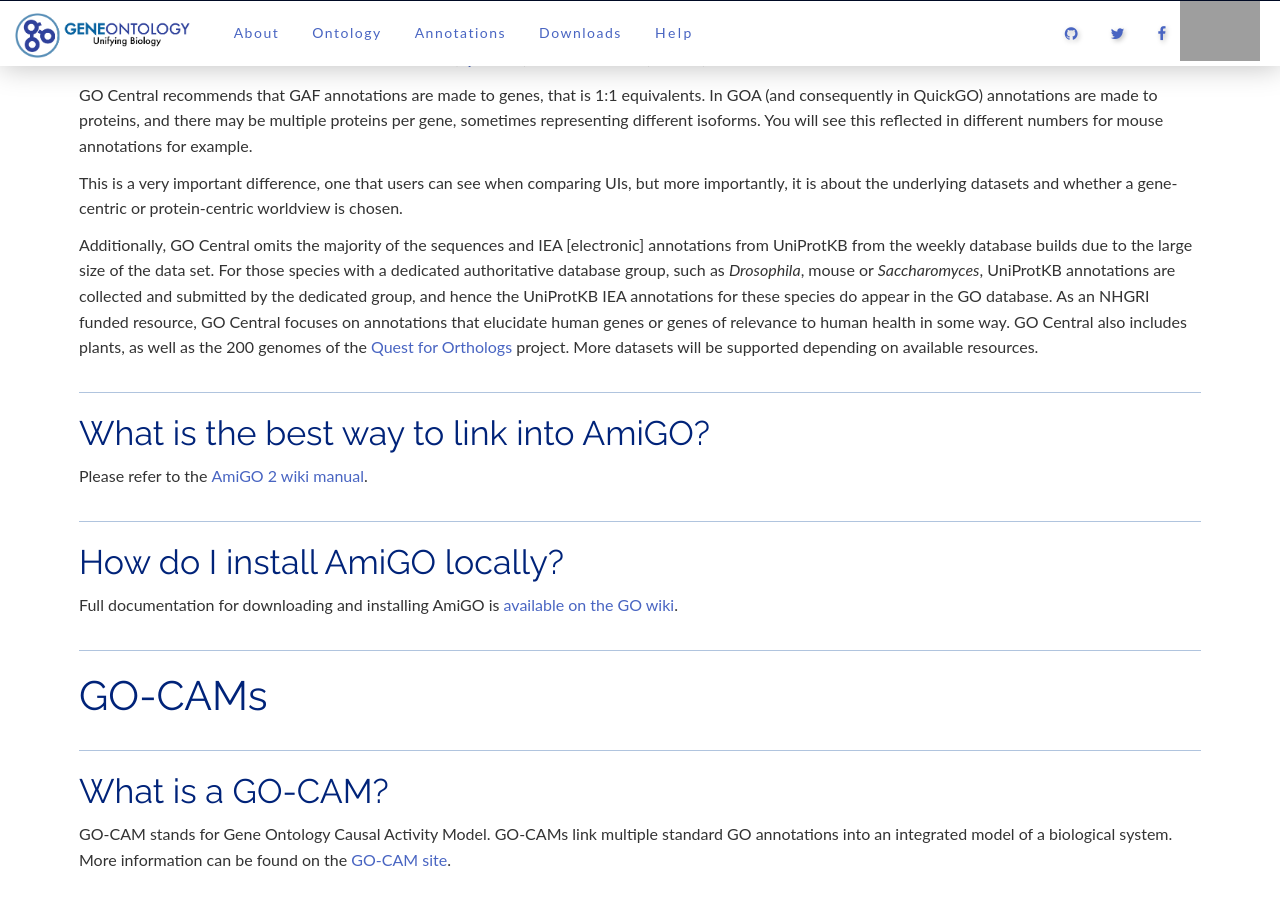
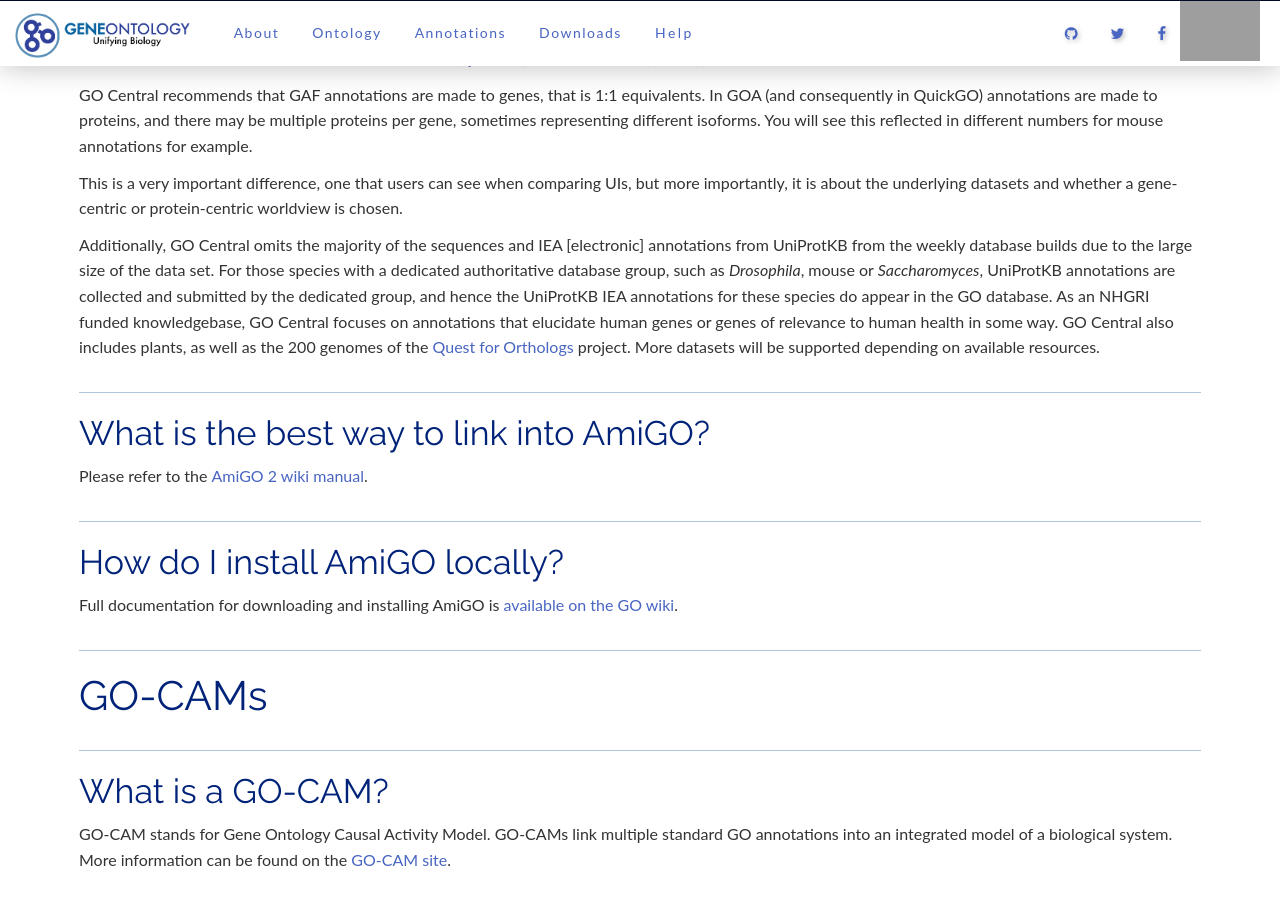
Before and after one commit to geneontology/geneontology.github.io, a Jekyll site: the page built from _docs/faq.md, in a window 1280 px wide and 900 px high, scrolled down 15899 px. Built offline with Jekyll 4.4.1, drawn with Linux system fonts in a browser that asks for light colours; nearby versions of some CDN libraries; some of the changed text lies outside the part shown; grey boxes are pictures that could not be loaded.

Commit message:
Update faq.md
yes knowledgebase no resource

```diff
--- a/_docs/faq.md
+++ b/_docs/faq.md
@@ -143,7 +143,7 @@
 
 There are a number of possibilities for how researchers can make use of the GO.
 
-The Gene Ontology website (<http://geneontology.org/>) is a very good place to begin learning about our resources, how they are produced, and how we maintain them. It also illustrates how the research community most commonly makes use of these resources and how they can contribute. Exploring the items under the **"Ontology"** and **"Annotations"** on the menu will provide you with a very informative overview.
+The Gene Ontology website (<http://geneontology.org/>) is a very good place to begin learning about our knowledgebase, how GO resources are produced, and how we maintain them. It also illustrates how the research community most commonly makes use of these resources and how they can contribute. Exploring the items under the **"Ontology"** and **"Annotations"** on the menu will provide you with a very informative overview.
 
 For more detail, please consult the open access [*The Gene Ontology Handbook*](https://link.springer.com/book/10.1007/978-1-4939-3743-1), available online and as a downloadable PDF. As well as [GO best practices](https://link.springer.com/protocol/10.1007/978-1-4939-3743-1_4) and [a discussion on the meaning of "function"](https://link.springer.com/protocol/10.1007/978-1-4939-3743-1_2), this text covers everything from [introducing ontologies](https://link.springer.com/protocol/10.1007/978-1-4939-3743-1_1), to [using GO resources in Python](https://link.springer.com/protocol/10.1007/978-1-4939-3743-1_16), and even how [GO and similar ontologies may be used in clinical settings](https://link.springer.com/protocol/10.1007/978-1-4939-3743-1_20).
 
@@ -933,7 +933,7 @@
 
 This is a very important difference, one that users can see when comparing UIs, but more importantly, it is about the underlying datasets and whether a gene-centric or protein-centric worldview is chosen.
 
-Additionally, GO Central omits the majority of the sequences and IEA \[electronic\] annotations from UniProtKB from the weekly database builds due to the large size of the data set. For those species with a dedicated authoritative database group, such as *Drosophila*, mouse or *Saccharomyces*, UniProtKB annotations are collected and submitted by the dedicated group, and hence the UniProtKB IEA annotations for these species do appear in the GO database. As an NHGRI funded resource, GO Central focuses on annotations that elucidate human genes or genes of relevance to human health in some way. GO Central also includes plants, as well as the 200 genomes of the [Quest for Orthologs](https://questfororthologs.org/) project. More datasets will be supported depending on available resources.
+Additionally, GO Central omits the majority of the sequences and IEA \[electronic\] annotations from UniProtKB from the weekly database builds due to the large size of the data set. For those species with a dedicated authoritative database group, such as *Drosophila*, mouse or *Saccharomyces*, UniProtKB annotations are collected and submitted by the dedicated group, and hence the UniProtKB IEA annotations for these species do appear in the GO database. As an NHGRI funded knowledgebase, GO Central focuses on annotations that elucidate human genes or genes of relevance to human health in some way. GO Central also includes plants, as well as the 200 genomes of the [Quest for Orthologs](https://questfororthologs.org/) project. More datasets will be supported depending on available resources.
 
 ---------------------------------------------------------------------------
 ## What is the best way to link into AmiGO?
@@ -1338,7 +1338,7 @@
  Please [contact us](https://help.geneontology.org/) if you cannot locate what you were looking for.
 
 
-If you are here because your file or source is no longer available, we invite you to follow us on [Twitter (@news4go)](https://twitter.com/news4go), [Facebook (/geneontology)](www.facebook.com/geneontology), [GitHub go-announcements repo](https://github.com/geneontology/go-announcements/issues) or join our [go-friends email list](https://help.geneontology.org/) to stay current with significant changes to the GO Resource.
+If you are here because your file or source is no longer available, we invite you to follow us on [Twitter (@news4go)](https://twitter.com/news4go), [Facebook (/geneontology)](www.facebook.com/geneontology), [GitHub go-announcements repo](https://github.com/geneontology/go-announcements/issues) or join our [go-friends email list](https://help.geneontology.org/) to stay current with significant changes to the GO knowledgebase.
 
 ---------------------------------------------------------------------------
 # Database Access
```
